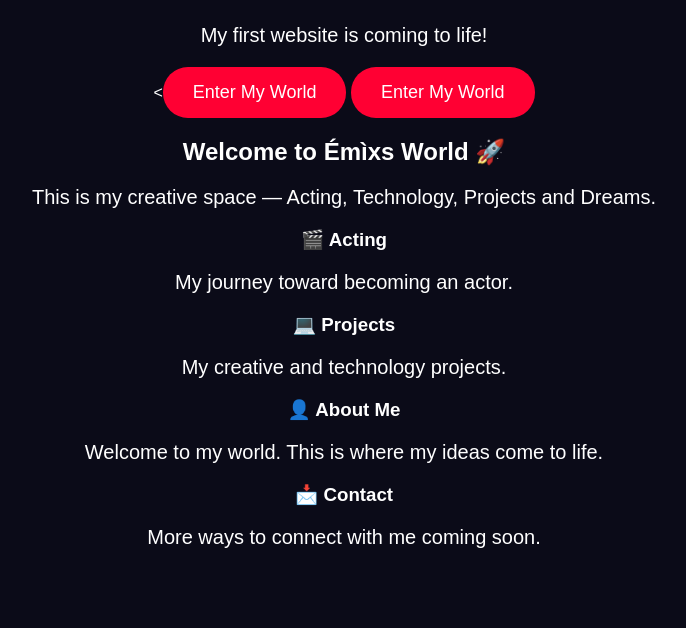
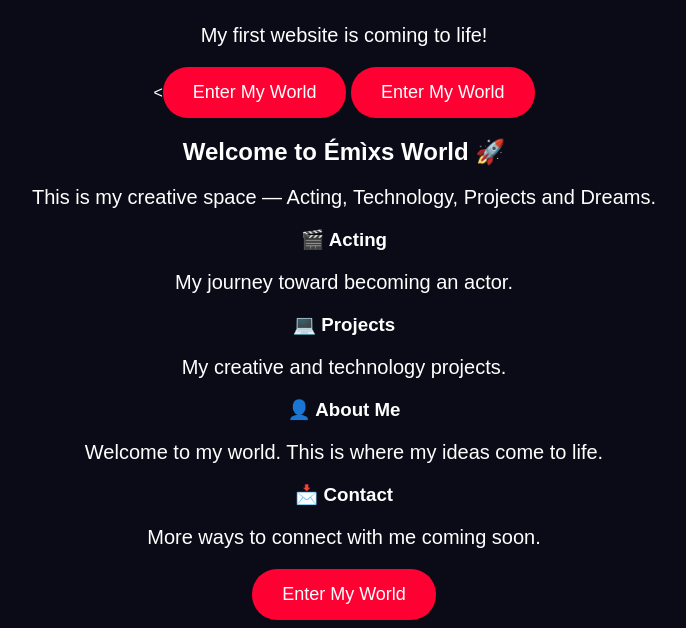
Before and after one commit to emixsmarvel-prog/emixsworld, a plain HTML site: page index.html in a window 1280 px wide. Shown: the part 185-813 px from the top of the page, without its empty margins (296-982 px from the left). Drawn offline with Linux system fonts and the light colour scheme.

Commit message:
Add button to scroll to 'world' section

```diff
--- a/index.html
+++ b/index.html
@@ -60,7 +60,9 @@
   <p>More ways to connect with me coming soon.</p>
 </section>
 
-</body>
+</body><button onclick="document.getElementById('world').scrollIntoView({behavior:'smooth'})">
+  Enter My World
+</button>
 </html>
 </body>
 </html>
```
